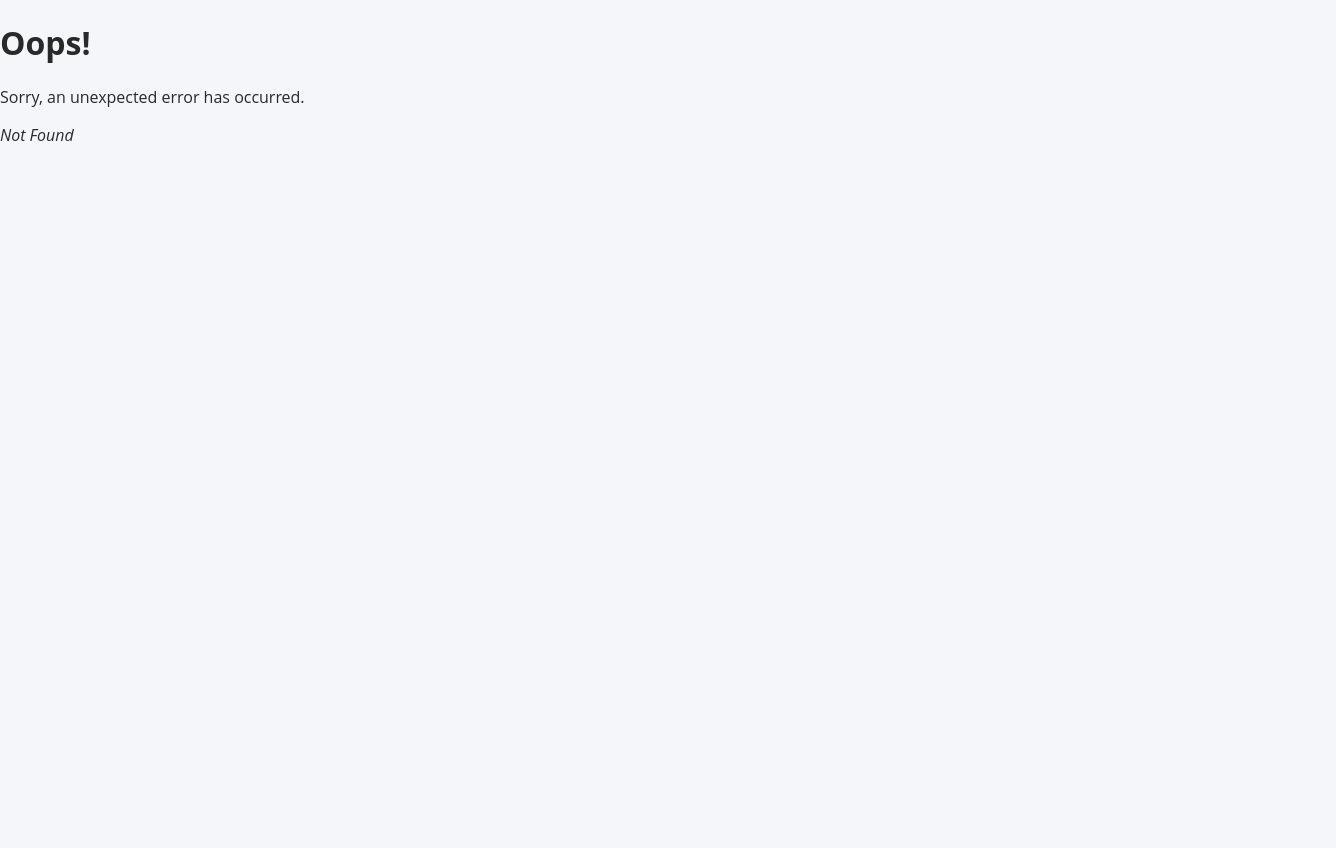
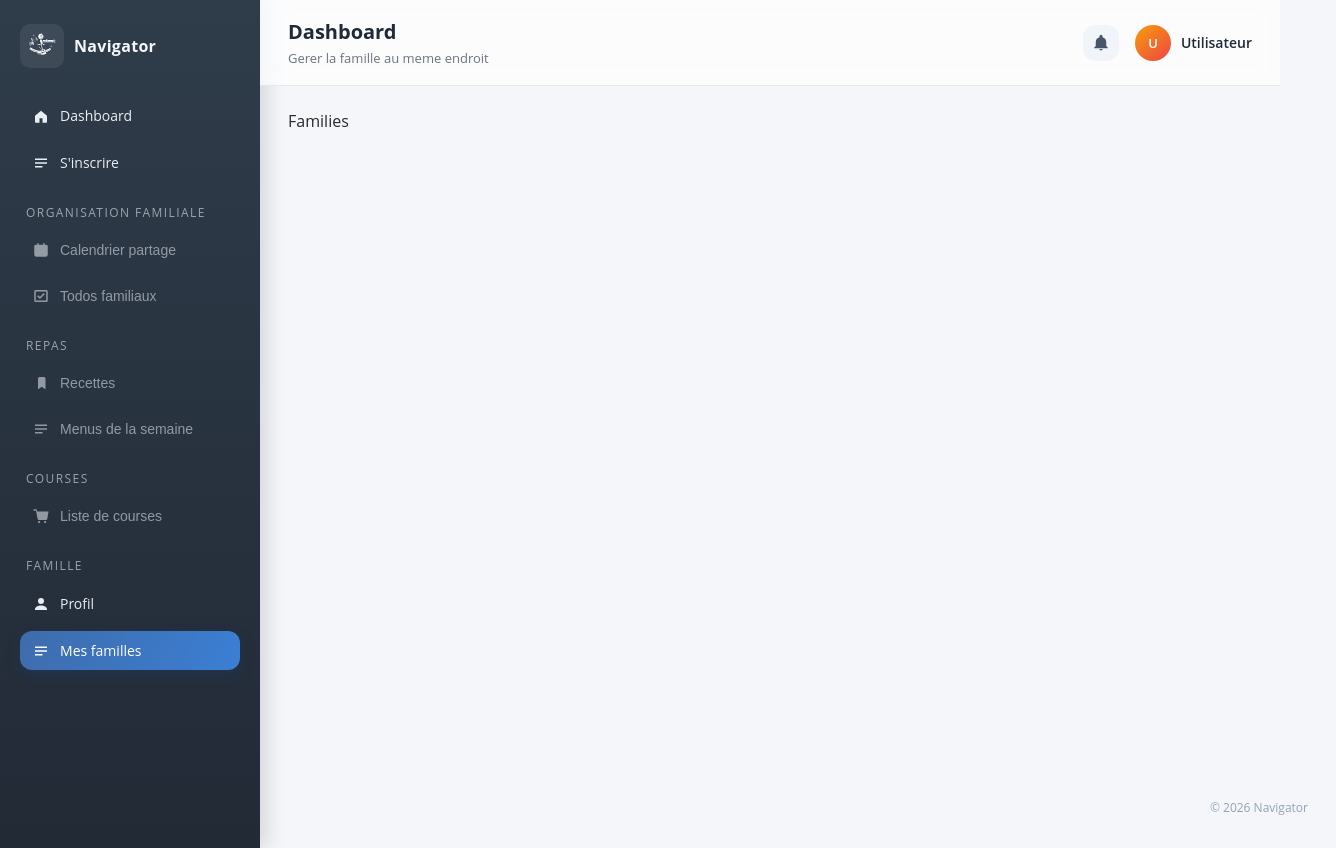
Before and after one commit to Cyphle/navigator-front, a React (Vite) app: page /families in a window 1280 px wide. Before the commit this address had no page. Shown: the whole page, 1336 px wide, since content can reach past the window. Before the commit the page ends 800 px from the top, so only its background shows below. Built offline with nearby package versions, Linux system fonts and the light colour scheme; no server answers.

Commit message:
families

```diff
--- a/src/Routes.tsx
+++ b/src/Routes.tsx
@@ -4,6 +4,7 @@ import Main, { initialDataLoader } from './main.tsx';
 import { Home } from './pages/home/Home.tsx';
 import { Registration } from './pages/registration/Registration.tsx';
 import ErrorPage from './shared/error/ErrorPage.tsx';
+import { Families } from './pages/families/Families.tsx';
 
 export const ROUTES_CATEGORIES = [
   {
@@ -19,7 +20,7 @@ export const ROUTES_CATEGORIES = [
     order: 3
   },
   {
-    name: 'Configuration',
+    name: 'Famille',
     order: 4
   }
 ];
@@ -126,12 +127,20 @@ export const ROUTES_PATHS: RouteDefinitionConfig[] = [
     id: 8,
     name: 'Profil',
     path: 'profile',
-    category: 'Configuration',
+    category: 'Famille',
     icon: (
       <svg viewBox="0 0 24 24" aria-hidden="true">
         <path d="M12 12a4 4 0 1 0-4-4 4 4 0 0 0 4 4Zm0 2c-4.4 0-8 2.2-8 5v1h16v-1c0-2.8-3.6-5-8-5Z" />
       </svg>
     ),
+    isAuth: true
+  },
+  {
+    id: 9,
+    name: 'Mes familles',
+    path: 'families',
+    element: <Families />,
+    category: 'Famille',
     isAuth: true
   }
 ];
--- /dev/null
+++ b/src/pages/families/Families.tsx
@@ -0,0 +1,5 @@
+const FamiliesContent = () => {
+  return <div>Families</div>;
+};
+
+export const Families = FamiliesContent;
--- a/src/shared/menu/Menu.tsx
+++ b/src/shared/menu/Menu.tsx
@@ -7,8 +7,16 @@ interface MenuSection {
   items: RouteDefinitionConfig[];
 }
 
+const getDefaultIcon = (): React.ReactNode | undefined => {
+  return (
+      <svg viewBox="0 0 24 24" aria-hidden="true">
+        <path d="M4 6h16v2H4V6Zm0 5h16v2H4v-2Zm0 5h10v2H4v-2Z" />
+      </svg>
+  )
+};
+
 const buildSections = (): MenuSection[] => {
-  const menuEntries = ROUTES_PATHS.filter((route) => !!route.icon);
+  const menuEntries = ROUTES_PATHS.filter((route) => !!route.name);
   const uncategorized = menuEntries.filter((item) => !item.category);
   const categorized = ROUTES_CATEGORIES
     .map((category) => ({
@@ -37,6 +45,7 @@ const resolvePath = (item: RouteDefinitionConfig): string | undefined => {
 
 export const Menu = () => {
   const sections = buildSections();
+  const defaultIcon = getDefaultIcon();
 
   return (
     <nav className="app-sidebar__nav" aria-label="Navigation principale">
@@ -56,7 +65,7 @@ export const Menu = () => {
                         `app-sidebar__item${isActive ? ' is-active' : ''}`
                       }
                     >
-                      <span className="app-sidebar__icon">{item.icon}</span>
+                    <span className="app-sidebar__icon">{item.icon ?? defaultIcon}</span>
                     <span>{item.name}</span>
                   </NavLink>
                 ) : (
@@ -65,7 +74,7 @@ export const Menu = () => {
                     type="button"
                     aria-disabled="true"
                   >
-                      <span className="app-sidebar__icon">{item.icon}</span>
+                    <span className="app-sidebar__icon">{item.icon ?? defaultIcon}</span>
                     <span>{item.name}</span>
                   </button>
                   )}
```
Also changed, not shown: 1 other file (tests, documents, lock files or other folders). Lines whose indentation alone changed are shown as unchanged.
